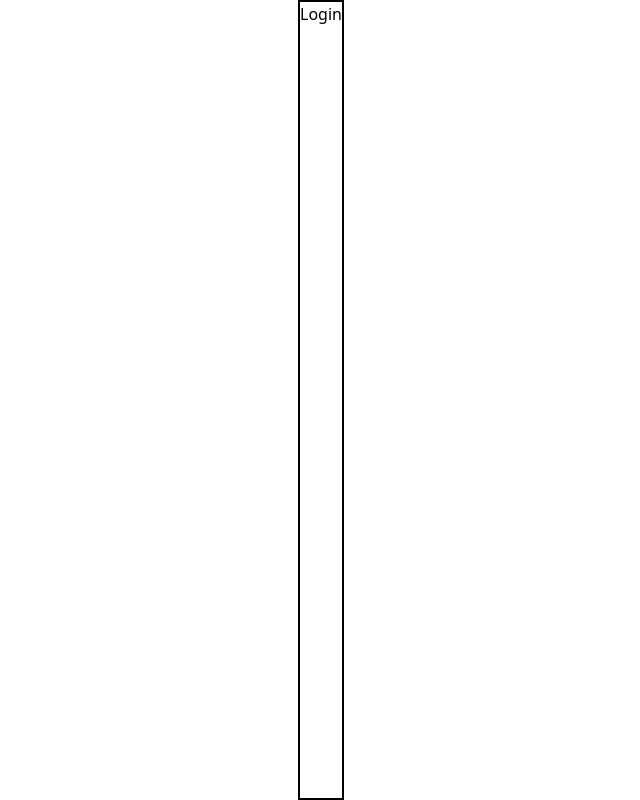
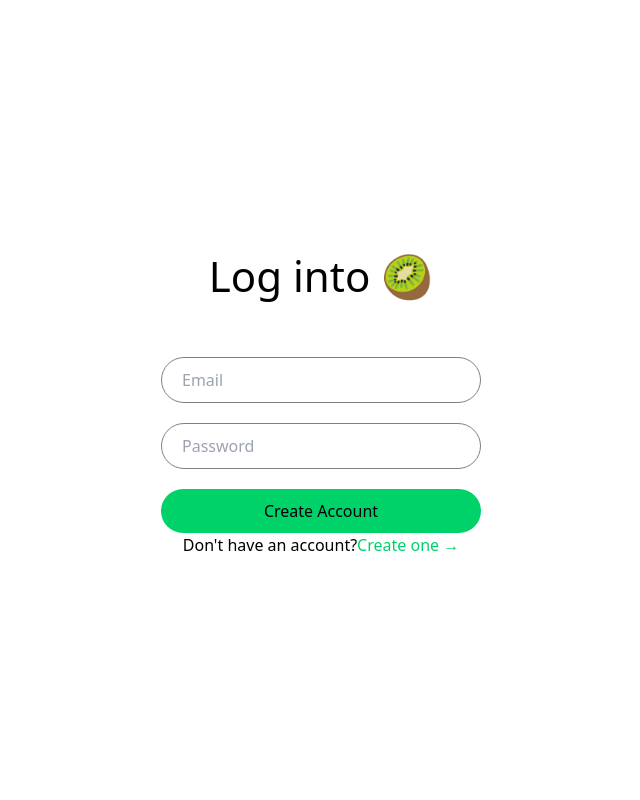
Before and after one commit to yunchan312/Kwitter, a React (Vite) app: page /login in a window 1280 px wide. Shown: the whole page, without its empty margins (319-959 px from the left). Built offline with nearby package versions, Linux system fonts and the light colour scheme.

Commit message:
switcher and login

```diff
--- a/src/routes/create-account.tsx
+++ b/src/routes/create-account.tsx
@@ -1,7 +1,7 @@
 import { createUserWithEmailAndPassword, updateProfile } from "firebase/auth";
 import { useState } from "react";
 import { auth } from "../firebase";
-import { useNavigate } from "react-router-dom";
+import { Link, useNavigate } from "react-router-dom";
 import { FirebaseError } from "firebase/app";
 
 export default function Create() {
@@ -47,9 +47,10 @@ export default function Create() {
       setLoading(false);
     }
   };
+
   return (
     <div className="h-[100%] flex flex-col w-[420px] justify-center items-center px-[50px] py-[10px]">
-      <div className="text-[42px]">Log into 🥝</div>
+      <div className="text-[42px]">Sign upto 🥝</div>
       <form
         className="mt-[50px] flex flex-col gap-5 w-[100%]"
         onSubmit={onSubmit}
@@ -86,6 +87,12 @@ export default function Create() {
         />
       </form>
       {error !== "" ? <div className="text-red-400">{error}</div> : null}
+      <div>
+        Already have an account?
+        <Link to="/login" className="mt-5 text-kiwi hover:text-kiwiCenter">
+          Log in &rarr;
+        </Link>
+      </div>
     </div>
   );
 }
--- a/src/routes/login.tsx
+++ b/src/routes/login.tsx
@@ -1,3 +1,79 @@
+import { useState } from "react";
+import { Link, useNavigate } from "react-router-dom";
+import { FirebaseError } from "firebase/app";
+import { signInWithEmailAndPassword } from "firebase/auth";
+import { auth } from "../firebase";
+
 export default function Login() {
-  return <div className="border-2 border-black">Login</div>;
+  const navigate = useNavigate();
+  const [isLoading, setLoading] = useState(false);
+  const [email, setEmail] = useState("");
+  const [password, setPassword] = useState("");
+  const [error, setError] = useState("");
+
+  const onChange = (e: React.ChangeEvent<HTMLInputElement>) => {
+    let temp = e.target.name;
+    if (temp === "password") {
+      setPassword(e.target.value);
+    } else if (temp === "email") {
+      setEmail(e.target.value);
+    }
+  };
+  const onSubmit = async (e: React.FormEvent<HTMLFormElement>) => {
+    e.preventDefault();
+    if (isLoading || email === "" || password === "") return;
+    setError("");
+    try {
+      setLoading(true);
+      await signInWithEmailAndPassword(auth, email, password);
+      navigate("/");
+    } catch (e) {
+      if (e instanceof FirebaseError) {
+        console.log(e.code);
+        setError(e.message);
+      }
+      //set the error
+    } finally {
+      setLoading(false);
+    }
+  };
+  return (
+    <div className="h-[100%] flex flex-col w-[420px] justify-center items-center px-[50px] py-[10px]">
+      <div className="text-[42px]">Log into 🥝</div>
+      <form
+        className="mt-[50px] flex flex-col gap-5 w-[100%]"
+        onSubmit={onSubmit}
+      >
+        <input
+          className="inputs-default"
+          onChange={onChange}
+          name="email"
+          placeholder="Email"
+          type="email"
+          required
+        />
+        <input
+          className="inputs-default"
+          onChange={onChange}
+          name="password"
+          value={password}
+          placeholder="Password"
+          type="password"
+          required
+        />
+        <input
+          className="inputs-default"
+          type="submit"
+          value={isLoading ? "Loading..." : "Create Account"}
+        />
+      </form>
+      {error !== "" ? <div className="text-red-400">{error}</div> : null}
+      <div>
+        Don't have an account?
+        <Link to="/create-account" className="text-kiwi hover:text-kiwiCenter">
+          Create one &rarr;
+        </Link>
+      </div>
+    </div>
+  );
 }
```
